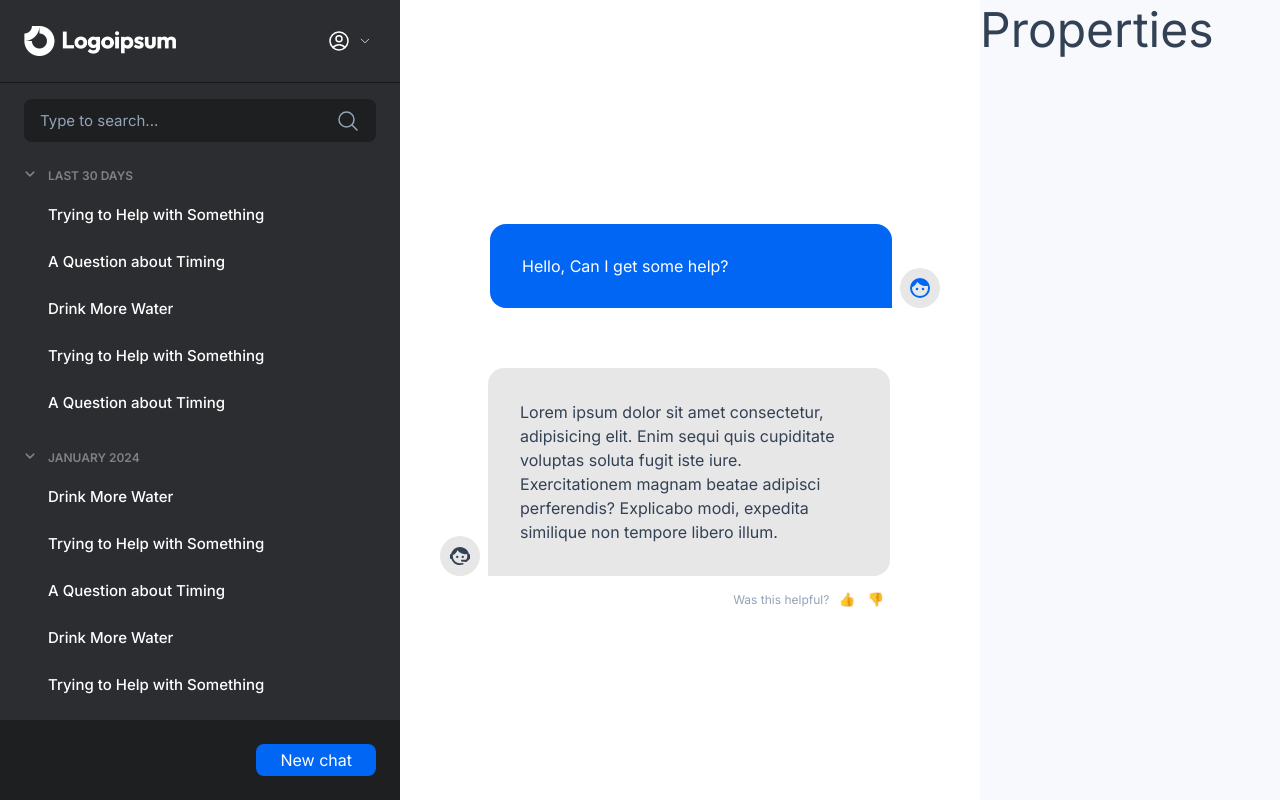
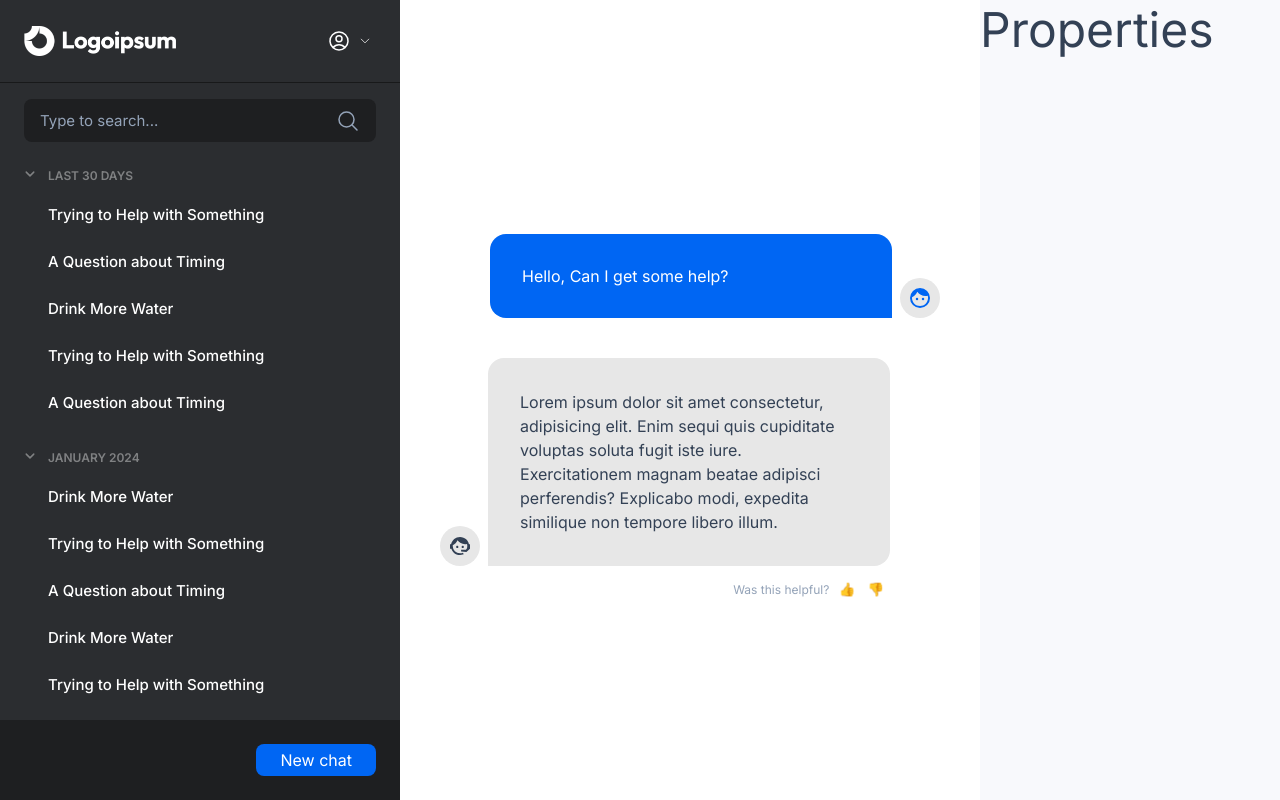
Before and after one commit to ZeevRispler/react-app, a React (Vite) app: page / in a window 1280 px wide. Built offline with nearby package versions, Linux system fonts and the light colour scheme.

Commit message:
Update Chat.css

```diff
--- a/src/Chat.css
+++ b/src/Chat.css
@@ -2,7 +2,7 @@
     color: var(--text-color);
     flex-grow: 1;
     display: flex;
-    gap: 60px;
+    gap: 40px;
     flex-direction: column;
     justify-content: center;
     align-items: center;
```
